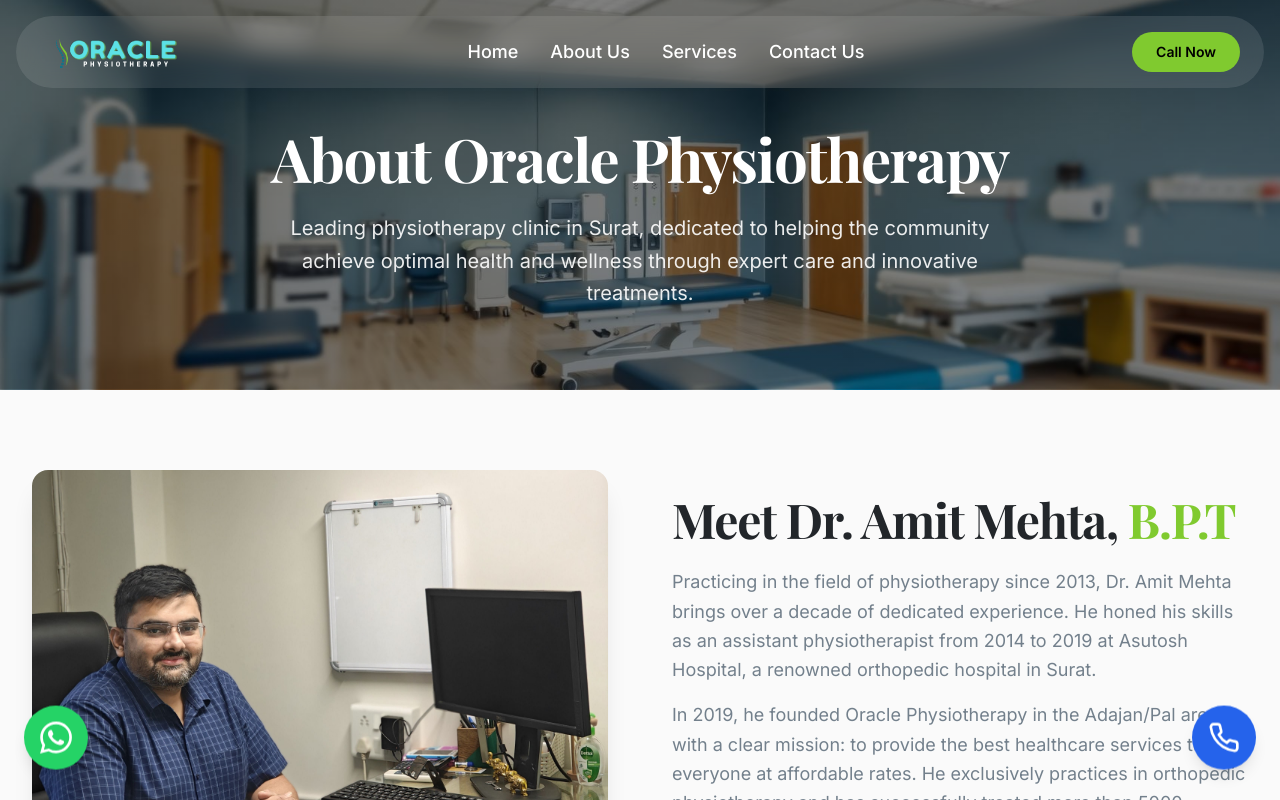
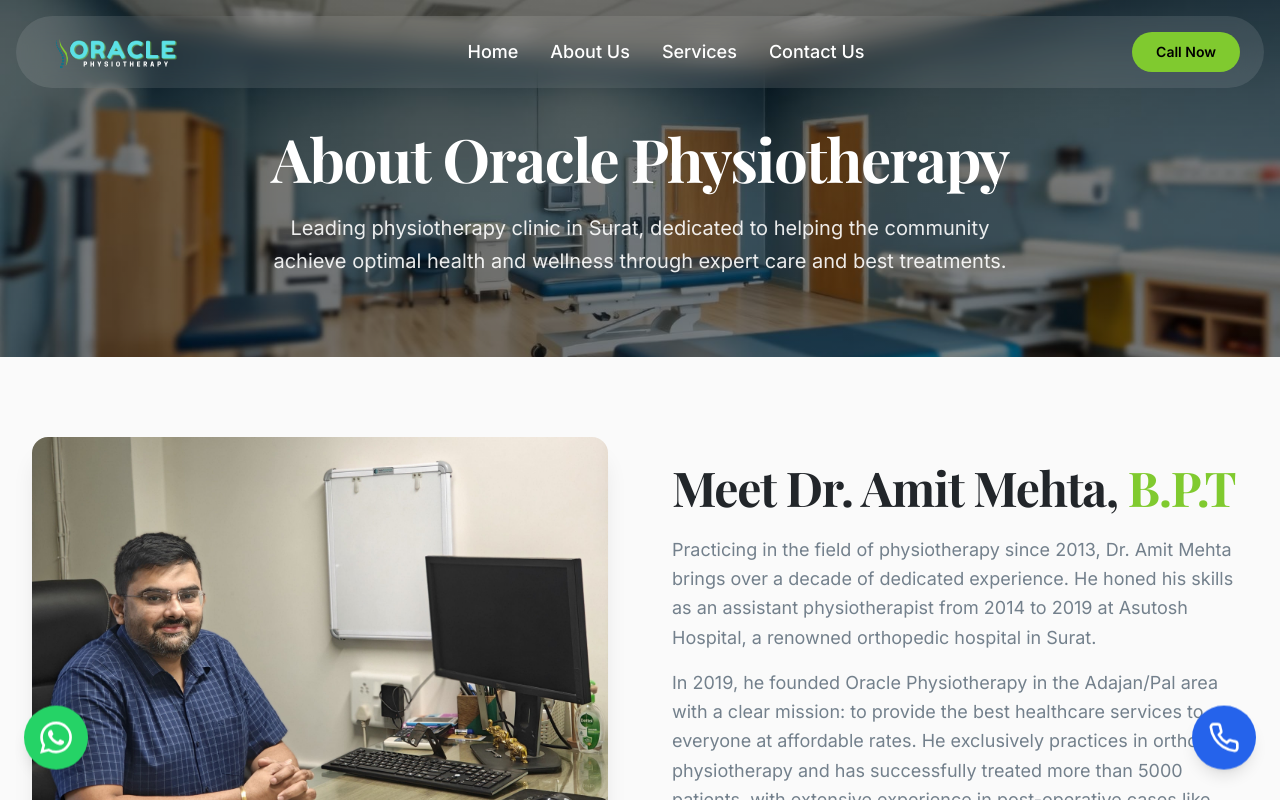
Before and after one commit to davemakesai/oracle-copy-copy, a React (Vite) app: page /about in a window 1280 px wide. Shown: the top 800 px of the page. Built offline with nearby package versions, Linux system fonts and the light colour scheme.

Commit message:
Updated src/pages/About.tsx

```diff
--- a/src/pages/About.tsx
+++ b/src/pages/About.tsx
@@ -23,7 +23,7 @@ const About = () => {
             </h1>
             <p className="font-inter text-xl text-brand-white/90 max-w-3xl mx-auto leading-relaxed">
               Leading physiotherapy clinic in Surat, dedicated to helping the community
-              achieve optimal health and wellness through expert care and innovative treatments.
+              achieve optimal health and wellness through expert care and best treatments.
             </p>
           </div>
         </div>
```
